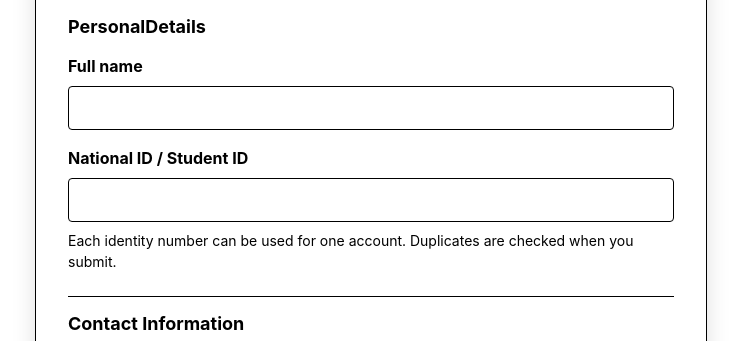
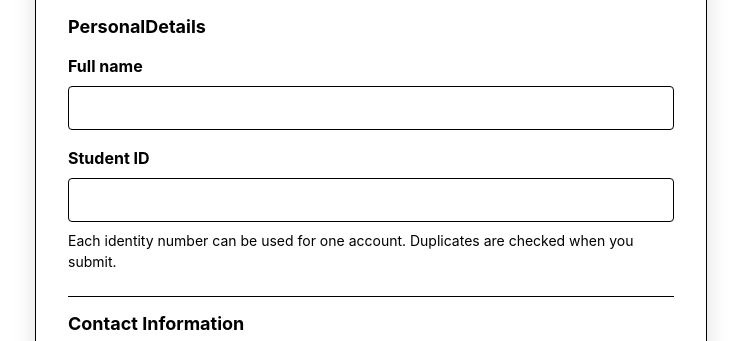
Before and after one commit to Neema931/BallotBridge, a PHP site: page /voter/register.php in a window 1280 px wide. Shown: the part 436-777 px from the top of the page, without its empty margins (269-1010 px from the left). Run offline with PHP 8.4, Linux system fonts and the light colour scheme; some web fonts are replaced.

Commit message:
changed a few things

```diff
--- a/voter/register.php
+++ b/voter/register.php
@@ -61,7 +61,7 @@ require_once __DIR__ . '/../includes/header.php';
                                 type="text" autocomplete="name" maxlength="150" required>
                         </div>
                         <div class="form__group">
-                            <label for="voter-reg-number">National ID / Student ID</label>
+                            <label for="voter-reg-number">Student ID</label>
                             <input class="form__control" id="voter-reg-number" name="reg_number"
                                 type="text" autocomplete="off" maxlength="100" required
                                 aria-describedby="voter-id-hint">
```
